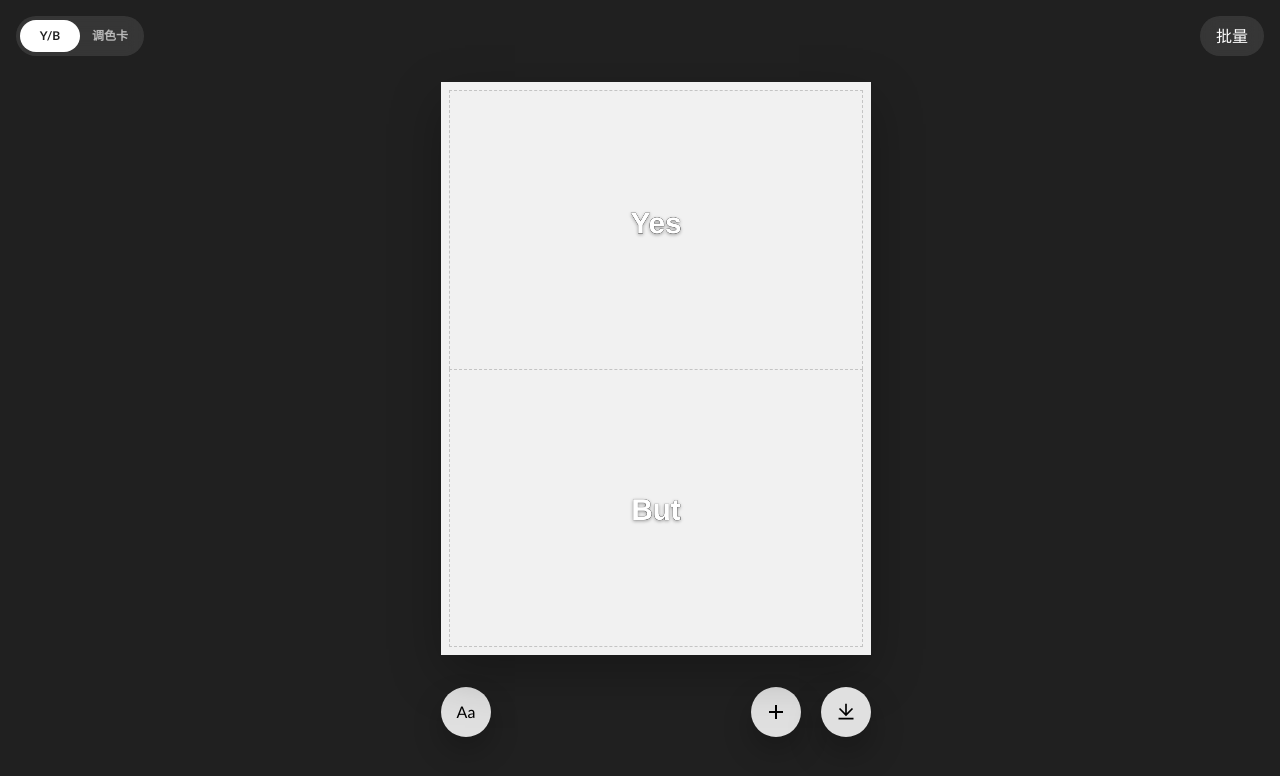
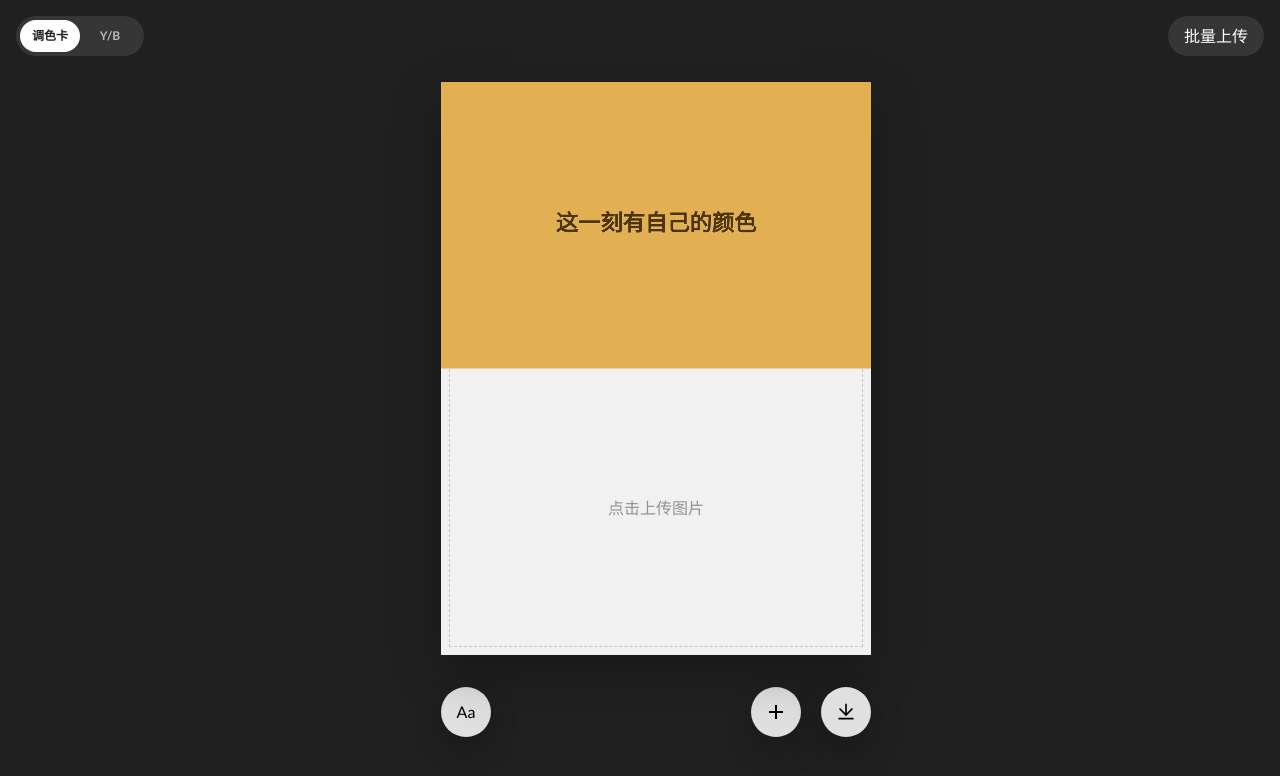
Before and after one commit to bayvibe/image-factory, a Next.js app: page / in a window 1280 px wide. Shown: the top 776 px of the page. Built offline with nearby package versions, Linux system fonts and the light colour scheme; a web font is replaced by a local one.

Commit message:
Make color note the default template

```diff
--- a/app/page.tsx
+++ b/app/page.tsx
@@ -595,7 +595,7 @@ export default function Home() {
   const [downloadMenuOpen, setDownloadMenuOpen] = useState(false);
   const [fontIndex, setFontIndex] = useState(0);
   const [colorCardFontIndex, setColorCardFontIndex] = useState(1);
-  const [template, setTemplate] = useState<TemplateKind>('yesbut');
+  const [template, setTemplate] = useState<TemplateKind>('color-note');
   const [colorNoteText, setColorNoteText] = useState(defaultColorNoteText);
   const [colorNoteEditing, setColorNoteEditing] = useState(false);
   const [colorNoteBaseColor, setColorNoteBaseColor] = useState<RgbColor>(defaultColorNoteColor);
@@ -1221,17 +1221,9 @@ export default function Home() {
           onClick={() => batchInputRef.current?.click()}
           className="absolute right-4 top-[calc(16px+env(safe-area-inset-top))] z-20 h-10 rounded-full bg-white/10 px-4 text-[14px] font-black text-white backdrop-blur active:scale-95"
         >
-          批量
+          批量上传
         </button>
         <div className="absolute left-4 top-[calc(16px+env(safe-area-inset-top))] z-20 grid grid-cols-2 overflow-hidden rounded-full bg-white/10 p-1 text-[12px] font-black text-white backdrop-blur">
-          <button
-            type="button"
-            aria-pressed={template === 'yesbut'}
-            onClick={() => setTemplate('yesbut')}
-            className={`h-8 px-3 transition active:scale-95 ${template === 'yesbut' ? 'rounded-full bg-white text-[#202020]' : 'text-white/65'}`}
-          >
-            Y/B
-          </button>
           <button
             type="button"
             aria-pressed={template === 'color-note'}
@@ -1241,6 +1233,14 @@ export default function Home() {
             }`}
           >
             调色卡
+          </button>
+          <button
+            type="button"
+            aria-pressed={template === 'yesbut'}
+            onClick={() => setTemplate('yesbut')}
+            className={`h-8 px-3 transition active:scale-95 ${template === 'yesbut' ? 'rounded-full bg-white text-[#202020]' : 'text-white/65'}`}
+          >
+            Y/B
           </button>
         </div>
         <div className="flex flex-1 flex-col items-center justify-start gap-8 pb-[calc(28px+env(safe-area-inset-bottom))] pt-[calc(82px+env(safe-area-inset-top))]">
@@ -1269,16 +1269,20 @@ export default function Home() {
                   type="button"
                   aria-label="上传上半部分图片"
                   onClick={() => openUpload('top')}
-                  className="absolute inset-x-2 top-2 z-10 h-[calc(50%-8px)] border border-dashed border-[#c4c4c4] border-b-0 bg-transparent"
-                />
+                  className="absolute inset-x-2 top-2 z-10 grid h-[calc(50%-8px)] place-items-center border border-dashed border-[#c4c4c4] border-b-0 bg-transparent text-[14px] font-bold text-[#202020]/45"
+                >
+                  点击上传图片
+                </button>
               ) : null}
               {!visiblePanels?.bottom.image ? (
                 <button
                   type="button"
                   aria-label={template === 'color-note' ? '上传调色卡图片' : '上传下半部分图片'}
                   onClick={() => openUpload('bottom')}
-                  className="absolute inset-x-2 bottom-2 z-10 h-[calc(50%-8px)] border border-dashed border-[#c4c4c4] border-t-0 bg-transparent"
-                />
+                  className="absolute inset-x-2 bottom-2 z-10 grid h-[calc(50%-8px)] place-items-center border border-dashed border-[#c4c4c4] border-t-0 bg-transparent text-[14px] font-bold text-[#202020]/45"
+                >
+                  点击上传图片
+                </button>
               ) : null}
               {template === 'yesbut' && !visiblePanels?.top.image && !visiblePanels?.bottom.image ? (
                 <div className="pointer-events-none absolute left-2 right-2 top-1/2 border-t border-dashed border-[#c4c4c4]" />
```
Also changed, not shown: 1 other file (tests, documents, lock files or other folders).
